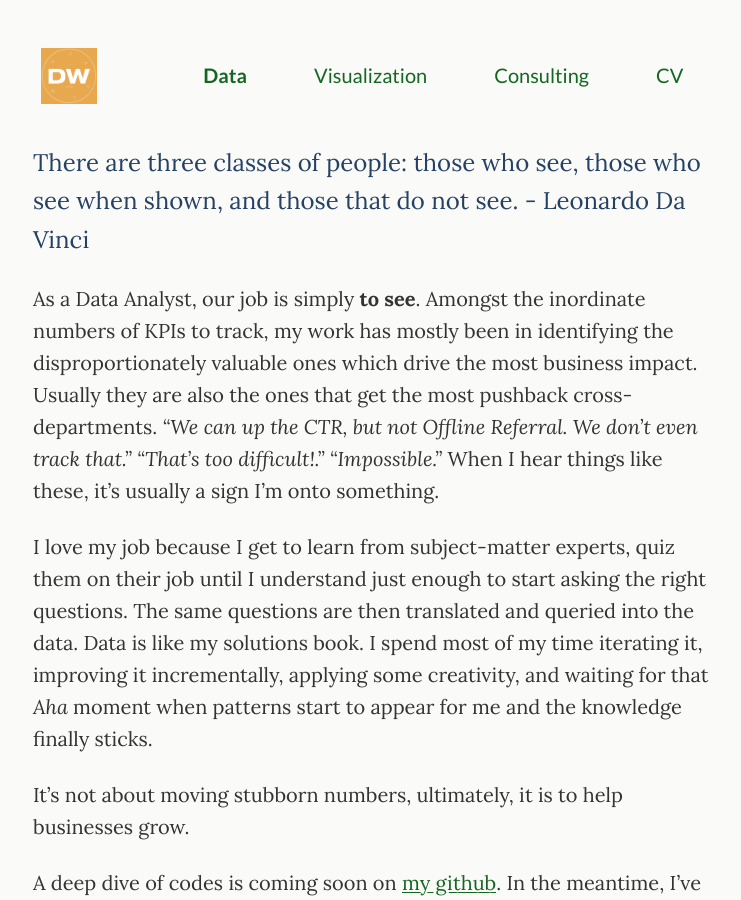
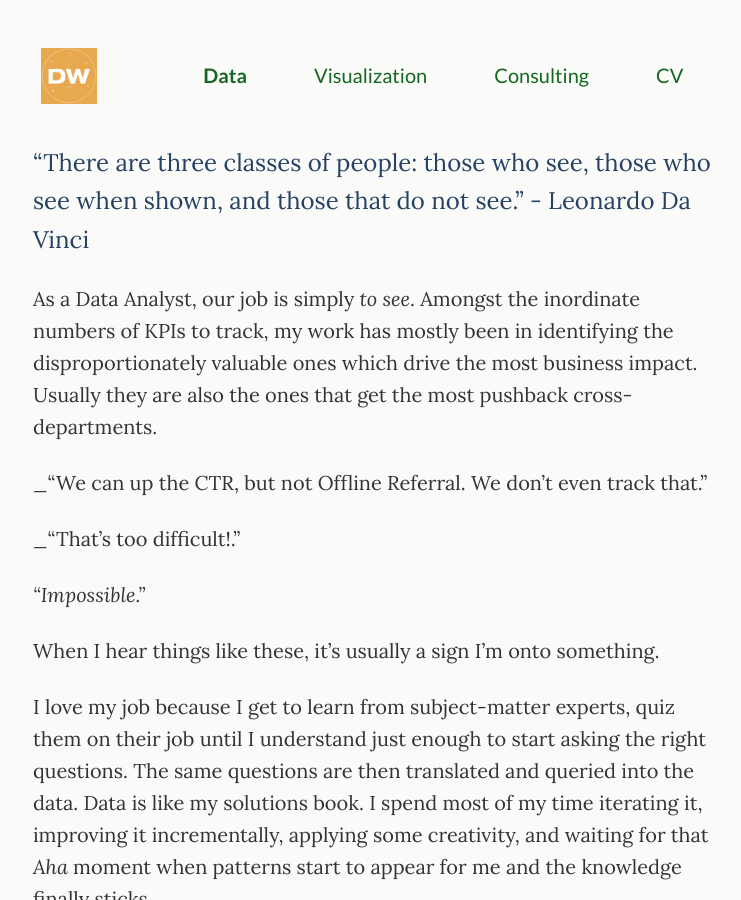
Before and after one commit to deawyk/deawyk.github.io, a Jekyll site: the page built from _pages/data.md, in a window 1280 px wide and 900 px high. Shown: the whole window, without its empty margins (265-1006 px from the left). Built offline with Jekyll 4.4.1, drawn with Linux system fonts in a browser that asks for light colours.

Commit message:
Update data.md

```diff
--- a/_pages/data.md
+++ b/_pages/data.md
@@ -8,7 +8,7 @@ permalink: /data/
 
 <div class="pretty-links">
 
-<div class="lead lead-about"> There are three classes of people: those who see, those who see when shown, and those that do not see. - Leonardo Da Vinci
+<div class="lead lead-about"> "There are three classes of people: those who see, those who see when shown, and those that do not see." - Leonardo Da Vinci
 </div>
 
 <!-- {::nomarkdown}
@@ -17,10 +17,14 @@ permalink: /data/
 </figure>
 {:/} -->
 
-As a Data Analyst, our job is simply __to see__. Amongst the inordinate numbers of KPIs to track, my work has mostly been in identifying the disproportionately valuable ones which drive the most business impact. Usually they are also the ones that get the most pushback cross-departments.
+As a Data Analyst, our job is simply _to see_. Amongst the inordinate numbers of KPIs to track, my work has mostly been in identifying the disproportionately valuable ones which drive the most business impact. Usually they are also the ones that get the most pushback cross-departments.
+
 _"We can up the CTR, but not Offline Referral. We don't even track that."
-"That's too difficult!."
-"Impossible."_
+
+_"That's too difficult!."
+
+_"Impossible."_
+
 When I hear things like these, it's usually a sign I'm onto something.
 
 I love my job because I get to learn from subject-matter experts, quiz them on their job until I understand just enough to start asking the right questions. The same questions are then translated and queried into the data. Data is like my solutions book. I spend most of my time iterating it, improving it incrementally, applying some creativity, and waiting for that _Aha_ moment when patterns start to appear for me and the knowledge finally sticks.
```
